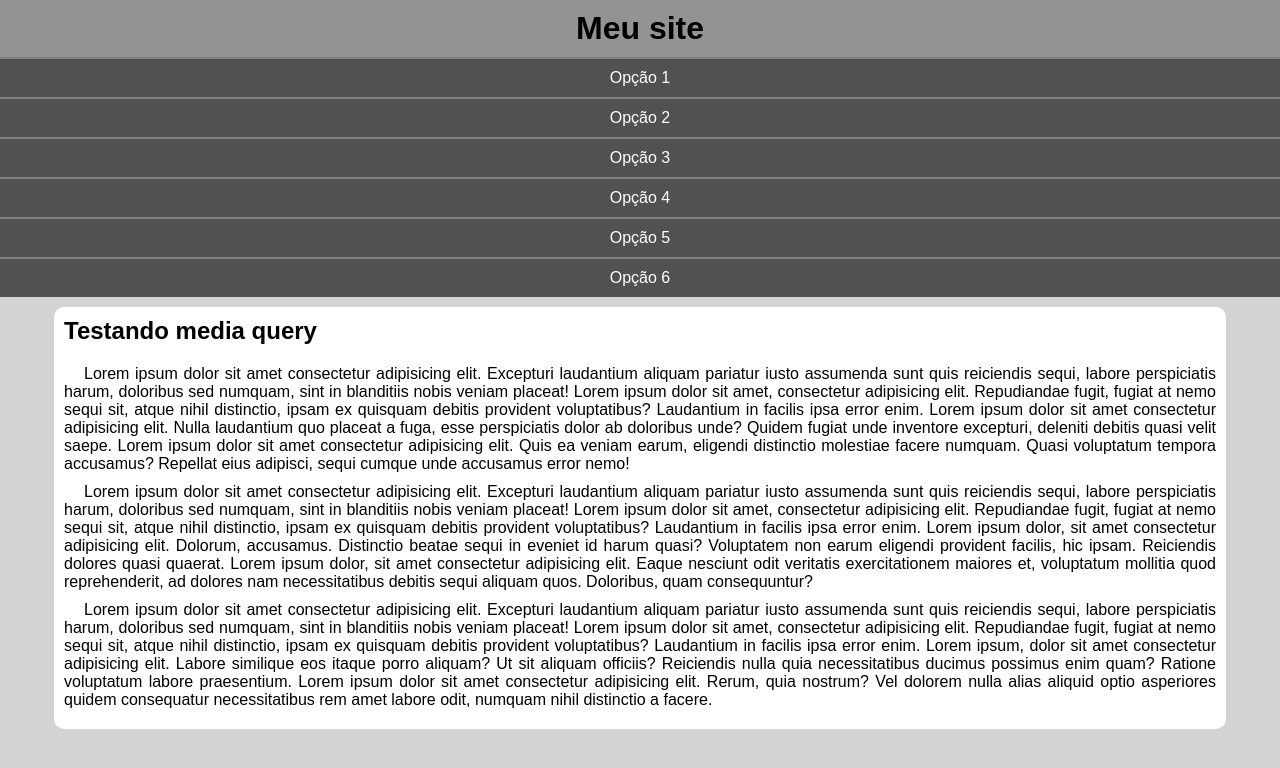
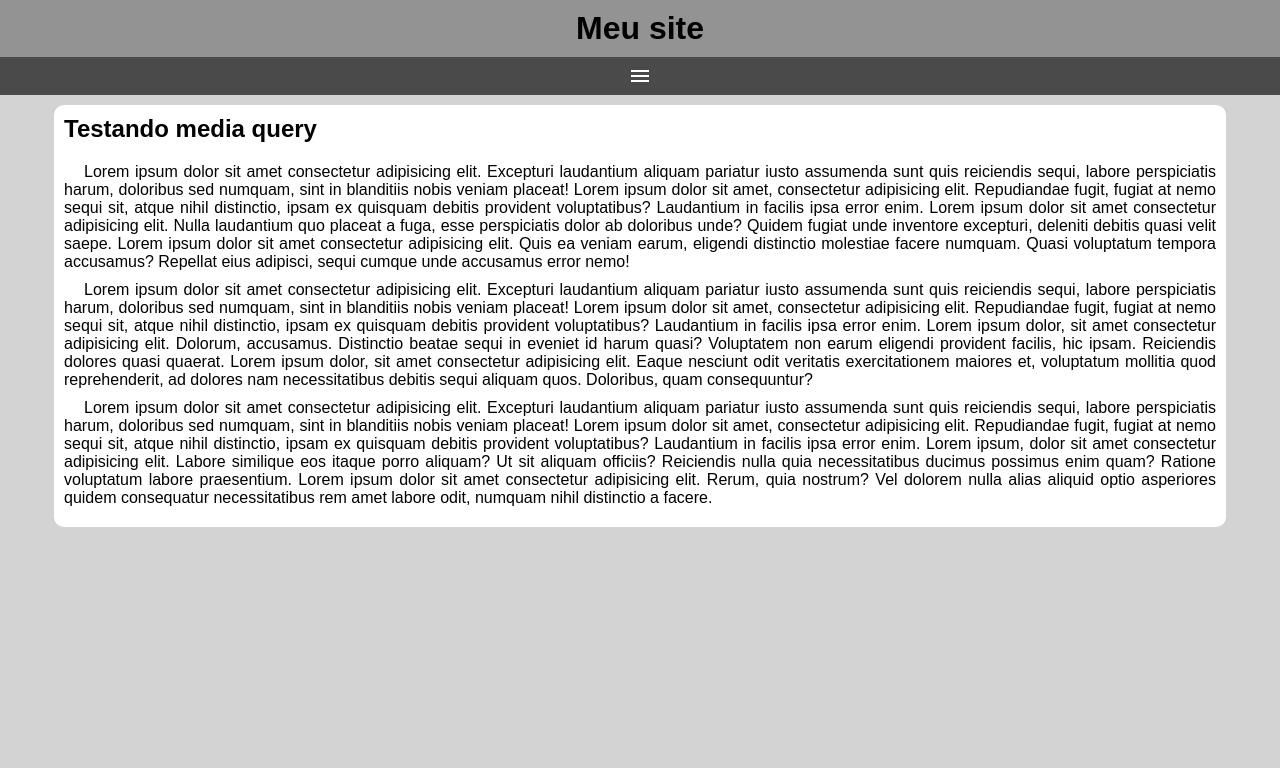
Before and after one commit to Thiigab/html-css, a plain HTML site: page exercisios/ex026/mq005/index.html in a window 1280 px wide. Drawn offline with nearby package versions, Linux system fonts and the light colour scheme.

Commit message:
ex do hamburguinho

```diff
--- a/exercisios/ex026/mq005/estilos/style.css
+++ b/exercisios/ex026/mq005/estilos/style.css
@@ -19,8 +19,22 @@ header > h1 {
     text-align: center;
 }
 
+#burguer {
+    background-color: rgb(75, 74, 74);
+    display: block;
+    color: white;
+    text-align: center;
+    padding: 7px;
+    cursor: pointer;
+}
+
+#burguer:hover {
+    background-color: white;
+    color: black;
+}
+
 menu {
-    display: block;
+    display: none;
 }
 
 menu > ul {
--- a/exercisios/ex026/mq005/index.html
+++ b/exercisios/ex026/mq005/index.html
@@ -4,12 +4,16 @@
     <meta charset="UTF-8">
     <meta name="viewport" content="width=device-width, initial-scale=1.0">
     <title>Media query</title>
+    <link rel="stylesheet" href="https://fonts.googleapis.com/css2?family=Material+Symbols+Outlined:opsz,wght,FILL,GRAD@20..48,100..700,0..1,-50..200" />
     <link rel="stylesheet" href="estilos/style.css">
 </head>
 <body>
     <header>
         <h1>Meu site</h1>
-        <menu>
+        <span onclick="clickMenu()" id="burguer" class="material-symbols-outlined">
+            menu
+            </span>
+        <menu id="itens">
             <ul>
                 <li><a href="#">Opção 1</a></li>
                 <li><a href="#">Opção 2</a></li>
@@ -31,5 +35,15 @@
             <p>Lorem ipsum dolor sit amet consectetur adipisicing elit. Excepturi laudantium aliquam pariatur iusto assumenda sunt quis reiciendis sequi, labore perspiciatis harum, doloribus sed numquam, sint in blanditiis nobis veniam placeat! Lorem ipsum dolor sit amet, consectetur adipisicing elit. Repudiandae fugit, fugiat at nemo sequi sit, atque nihil distinctio, ipsam ex quisquam debitis provident voluptatibus? Laudantium in facilis ipsa error enim. Lorem ipsum, dolor sit amet consectetur adipisicing elit. Labore similique eos itaque porro aliquam? Ut sit aliquam officiis? Reiciendis nulla quia necessitatibus ducimus possimus enim quam? Ratione voluptatum labore praesentium. Lorem ipsum dolor sit amet consectetur adipisicing elit. Rerum, quia nostrum? Vel dolorem nulla alias aliquid optio asperiores quidem consequatur necessitatibus rem amet labore odit, numquam nihil distinctio a facere.</p>
         </article>
     </main>
+
+    <script>
+        function clickMenu() {
+            if (itens.style.display == 'block') {
+                itens.style.display = 'none'
+            } else {
+                itens.style.display = 'block'
+            }
+        }
+    </script>
 </body>
 </html>
```
